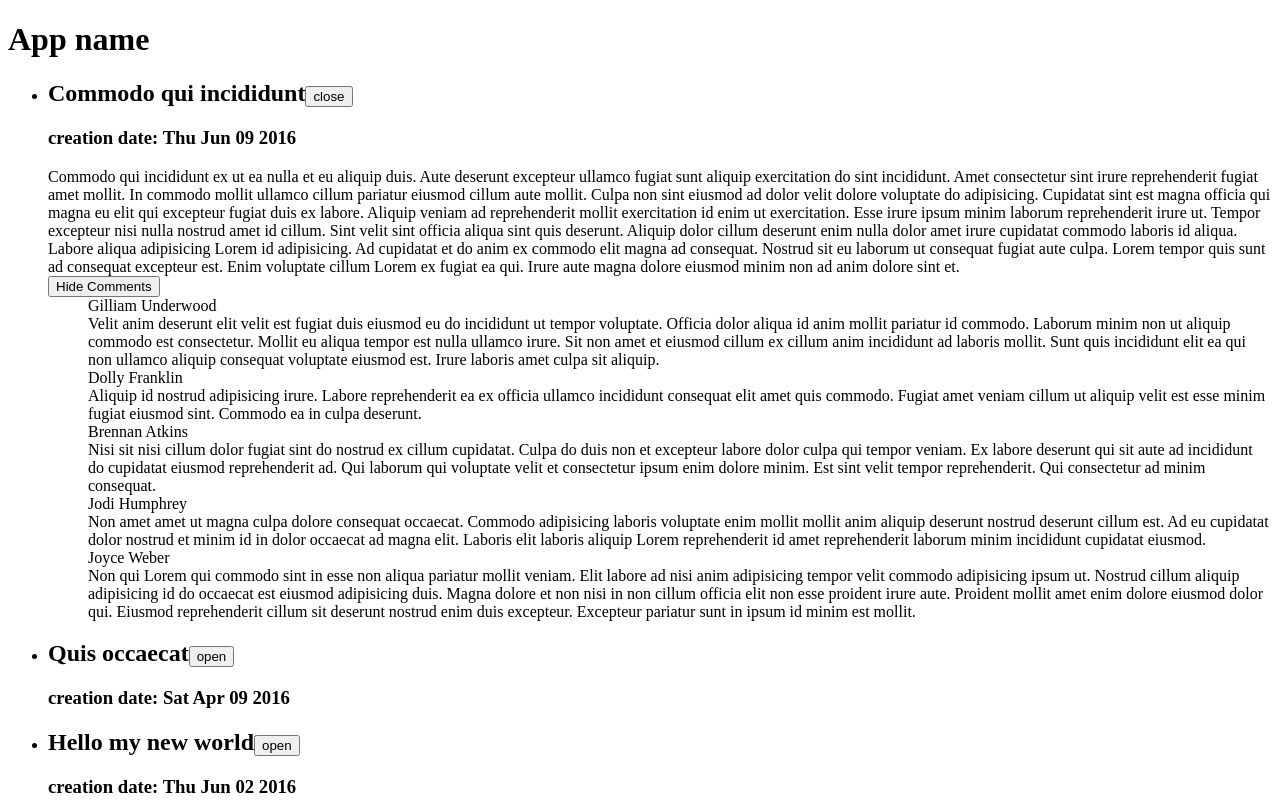
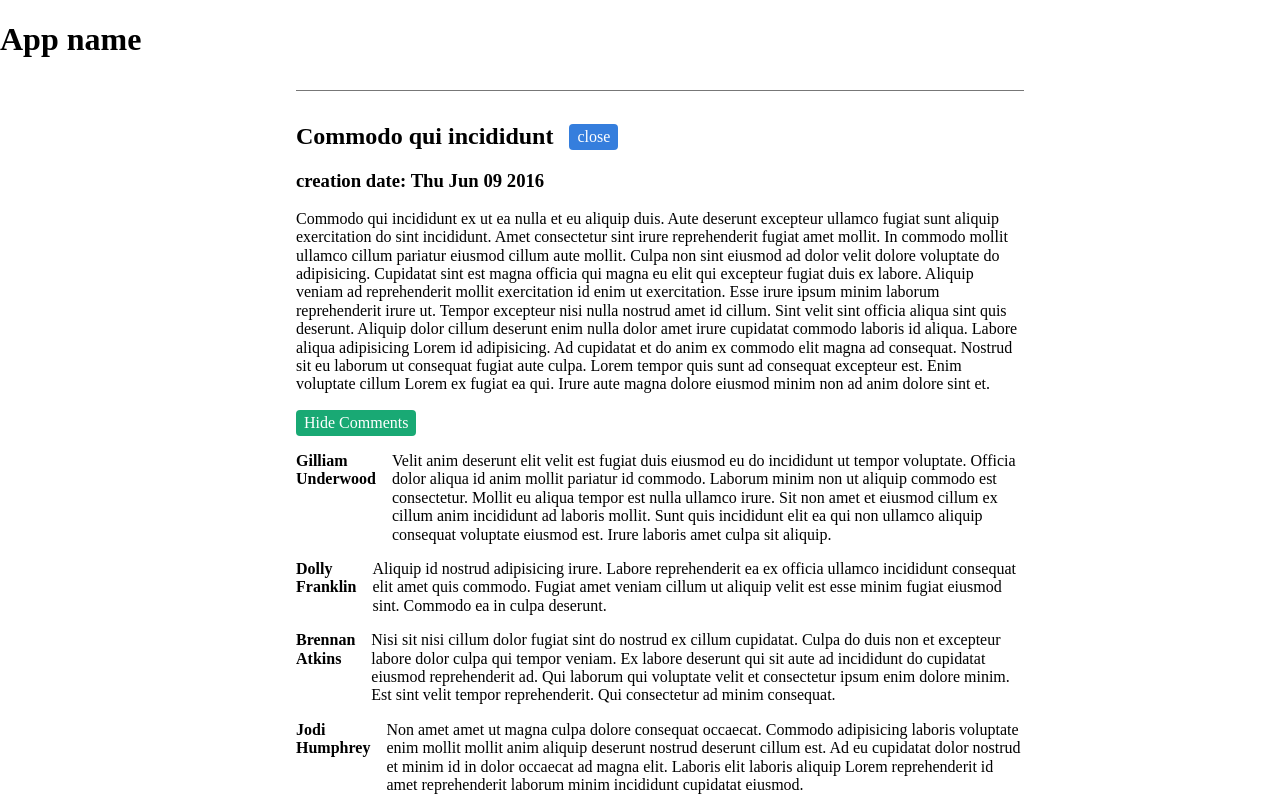
Before and after one commit to romabelka/basic-react-11-01, a React app: page / in a window 1280 px wide. Both pictures are taken after a click on the button "Show Comments". Shown: the top 800 px of the page. Built offline with nearby package versions, Linux system fonts and the light colour scheme.

Commit message:
Add some beauty with Tachyons

```diff
--- a/index.html
+++ b/index.html
@@ -2,6 +2,7 @@
 <html lang="en">
 <head>
     <meta charset="UTF-8">
+    <link rel="stylesheet" href="https://unpkg.com/tachyons@4.9.0/css/tachyons.min.css"/>
     <title>Title</title>
 </head>
 <body>
--- a/src/components/Article.js
+++ b/src/components/Article.js
@@ -26,10 +26,10 @@ class Article extends Component {
       </section>
     )
     return (
-      <div>
-        <h2>
+      <div className='mt4 pt4 bt b--gray'>
+        <h2 className='mt0 mb3 flex items-center'>
           {article.title}
-          <button onClick={this.handleClick}>
+          <button onClick={this.handleClick} className='br2 bn ph2 pv1 bg-blue white f5 ml3'>
             {this.state.isOpen ? 'close' : 'open'}
           </button>
         </h2>
--- a/src/components/ArticleList.js
+++ b/src/components/ArticleList.js
@@ -9,7 +9,7 @@ const ArticleList = (props) => {
     </li>
   ))
   return (
-    <ul>
+    <ul className='list mw7 center'>
       {articleElements}
     </ul>
   )
--- a/src/components/Comment.js
+++ b/src/components/Comment.js
@@ -1,8 +1,8 @@
 import React from 'react'
 
 const Comment = ({user, text}) => (
-  <div>
-    <div>{user}</div>
+  <div className='mt3 flex'>
+    <div className='mr3 fw6 black'>{user}</div>
     <div>{text}</div>
   </div>
 )
--- a/src/components/CommentsList.js
+++ b/src/components/CommentsList.js
@@ -16,7 +16,7 @@ class CommentsList extends Component {
   render() {
     const {comments} = this.props
     const commentsList = comments && (
-      <ul>
+      <ul className='list mt3 pa0'>
         {comments.map((comment) => (
           <Comment
             key={comment.id}
@@ -27,8 +27,8 @@ class CommentsList extends Component {
       </ul>
     )
     const commentsListBody = comments && (
-      <div>
-        <button onClick={this.handlerToggleComments}>
+      <div className='mt3'>
+        <button onClick={this.handlerToggleComments} className='br2 bn ph2 pv1 bg-green white f5'>
           {this.state.isExpanded ? 'Hide Comments' : 'Show Comments'}
         </button>
         {
```
